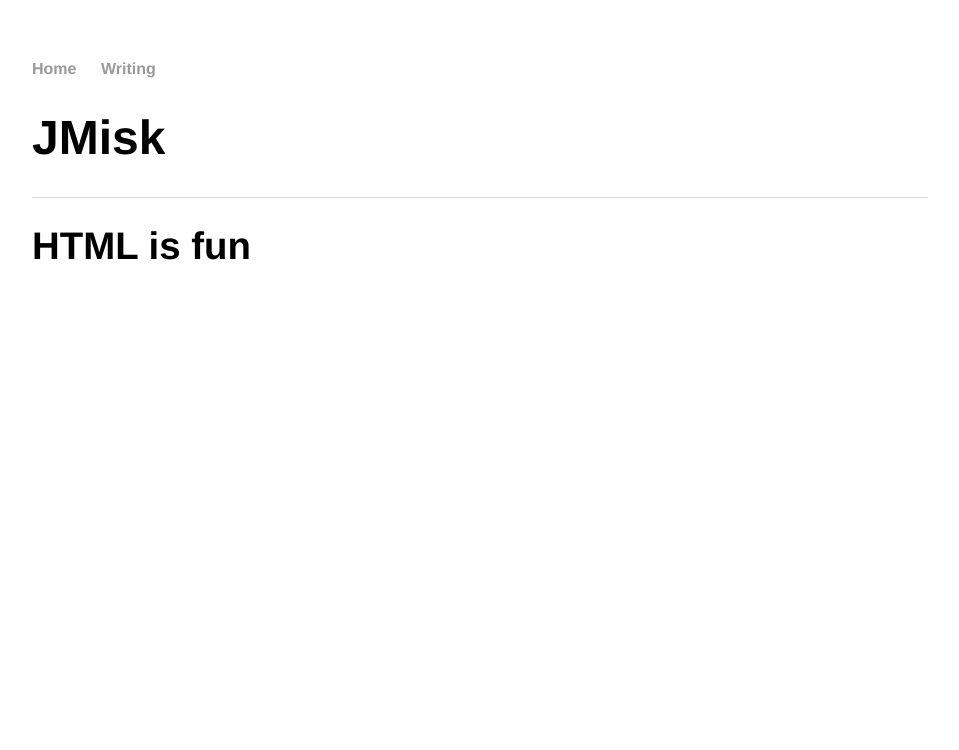
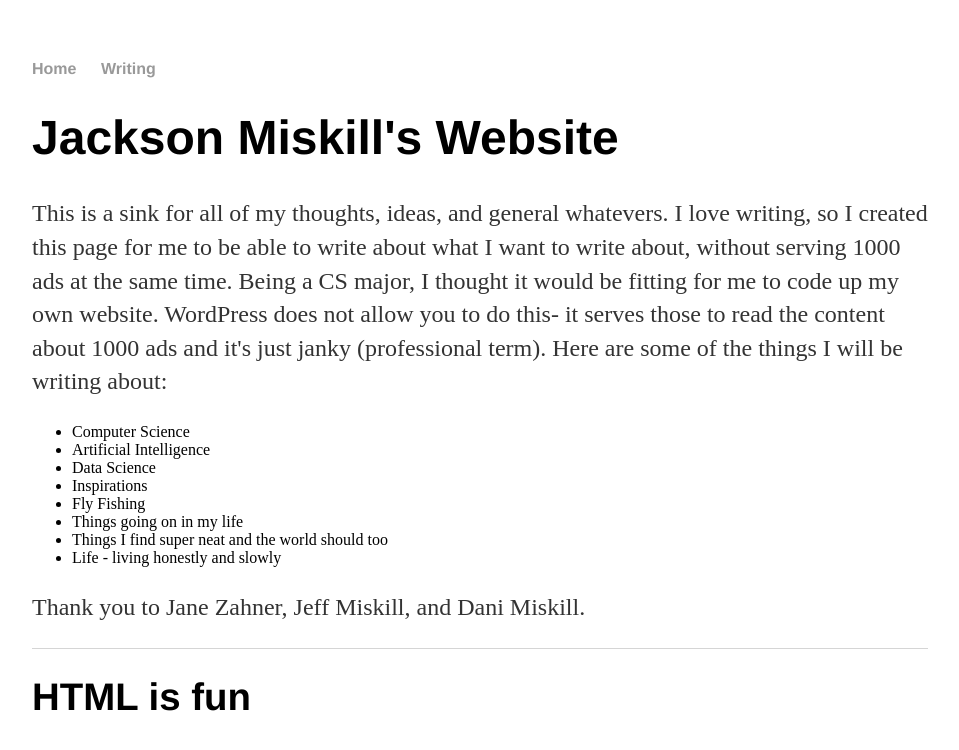
Before and after one commit to j-miskill/j-miskill.github.io, a Jekyll site: the page built from index.html, in a window 1280 px wide. Shown: the top 750 px of the page, without its empty margins (160-1119 px from the left). Built offline with Jekyll 4.4.1, drawn with Linux system fonts in a browser that asks for light colours.

Commit message:
adding to the index

```diff
--- a/index.html
+++ b/index.html
@@ -3,5 +3,30 @@ layout: default
 title: Jackson Miskill Intro
 ---
 <div class="blurb">
-	<h1>JMisk</h1>
+	<h1>Jackson Miskill's Website</h1>
+
+	<p>
+
+		This is a sink for all of my thoughts, ideas, and general whatevers. I love writing, so I created this page for
+		me to be able to write about what I want to write about, without serving 1000 ads at the same time. Being a CS
+		major, I thought it would be fitting for me to code up my own website. WordPress does not allow you to do this-
+		it serves those to read the content about 1000 ads and it's just janky (professional term).
+
+		Here are some of the things I will be writing about:
+	</p>
+
+	<ul>
+		<li>Computer Science</li>
+		<li>Artificial Intelligence</li>
+		<li>Data Science</li>
+		<li>Inspirations</li>
+		<li>Fly Fishing</li>
+		<li>Things going on in my life</li>
+		<li>Things I find super neat and the world should too</li>
+		<li>Life - living honestly and slowly</li>
+	</ul>
+
+	<p>
+		Thank you to Jane Zahner, Jeff Miskill, and Dani Miskill.
+	</p>
 </div><!-- /.blurb -->
```
